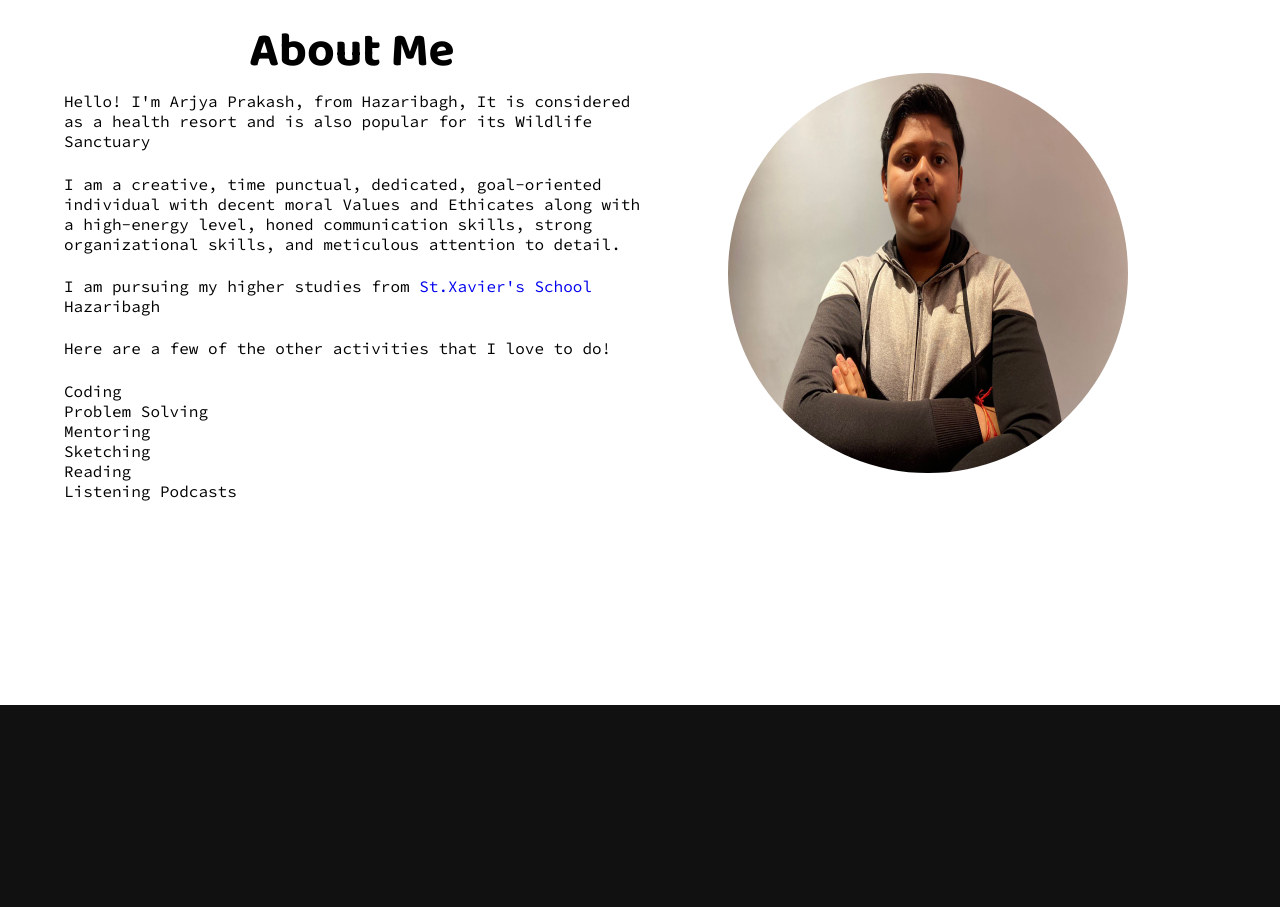
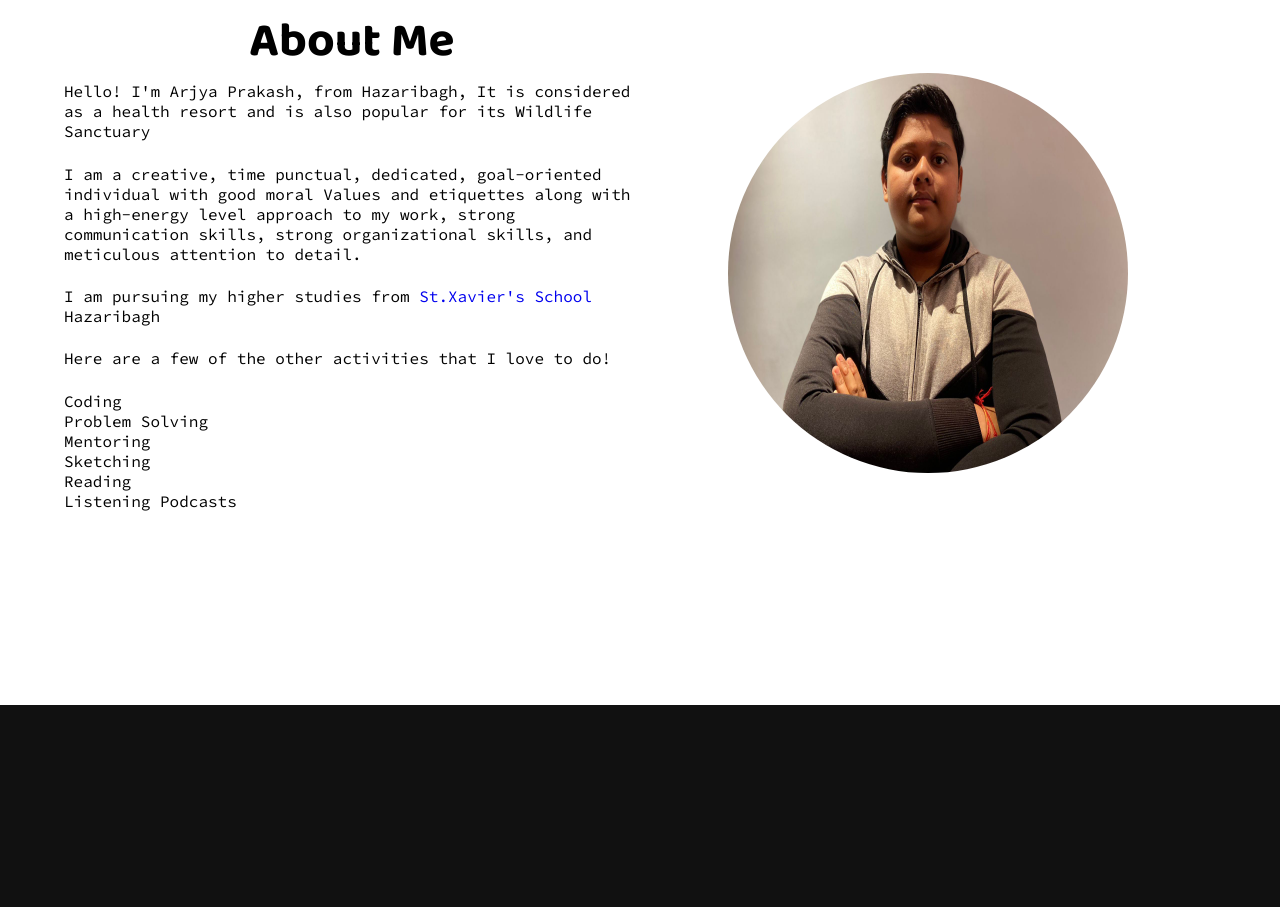
Before and after one commit to ArjyaPrakash/WebDev, a plain HTML site: page index.html in a window 1280 px wide. Shown: the part 1039-1946 px from the top of the page. Drawn offline with Linux system fonts and the light colour scheme.

Commit message:
Update index.html

```diff
--- a/index.html
+++ b/index.html
@@ -75,8 +75,8 @@
 
             <p>Hello! I'm Arjya Prakash, from Hazaribagh, It is considered as a health resort and is also popular for its Wildlife Sanctuary</p>
 
-            <p>I am a creative, time punctual, dedicated, goal-oriented individual with decent moral Values and
-                Ethicates along with a high-energy level, honed communication skills, strong organizational skills, and
+            <p>I am a creative, time punctual, dedicated, goal-oriented individual with good moral Values and
+                etiquettes along with a high-energy level approach to my work, strong communication skills, strong organizational skills, and
                 meticulous attention to detail.</p>
 
 
```
